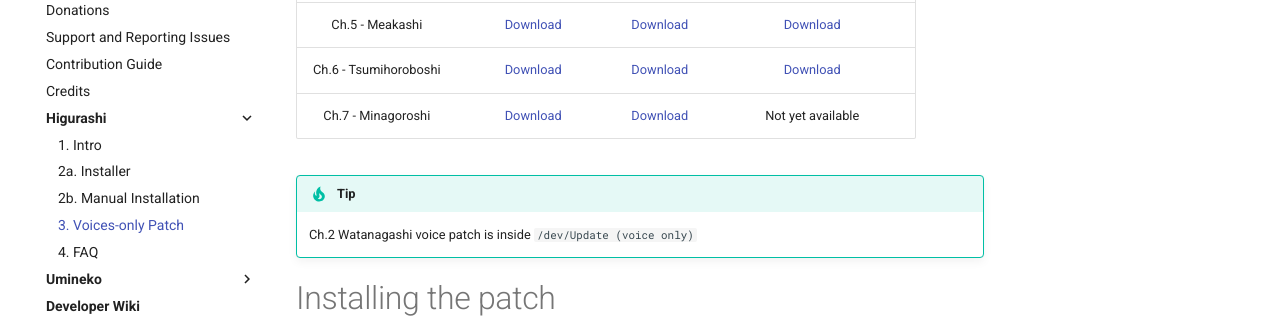
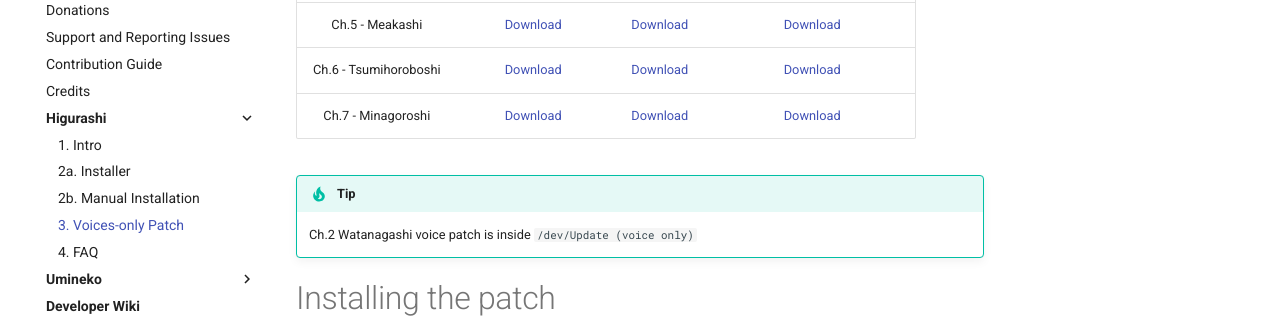
Before and after one commit to 07th-mod/wiki, an MkDocs documentation site: the page built from docs/Higurashi/Higurashi-Part-1.1---Voices-only-Patch.md, in a window 1280 px wide and 900 px high, scrolled down 599 px. Shown: the part 152-470 px from the top of the window. Built offline with MkDocs 1.6.1 and Material for MkDocs 9.7.7, drawn with Linux system fonts in a browser that asks for light colours.

Commit message:
Update Higurashi-Part-1.1---Voices-only-Patch.md

```diff
--- a/docs/Higurashi/Higurashi-Part-1.1---Voices-only-Patch.md
+++ b/docs/Higurashi/Higurashi-Part-1.1---Voices-only-Patch.md
@@ -59,7 +59,7 @@
 <td style="text-align: center;">Ch.7 - Minagoroshi</td>
 <td style="text-align: center;"><a href="https://github.com/07th-mod/minagoroshi/releases/tag/v0.0.2">Download</a></td>
 <td style="text-align: center;"><a href="http://07th-mod.com/rikachama/voices-only/Minagoroshi-Voices.7z">Download</a></td>
-<td style="text-align: center;">Not yet available</td>
+<td style="text-align: center;"><a href="https://07th-mod.com/nipah/Minagoroshi-HD.zip">Download</a></td>
 </tr>
 </tbody>
 </table>
```
